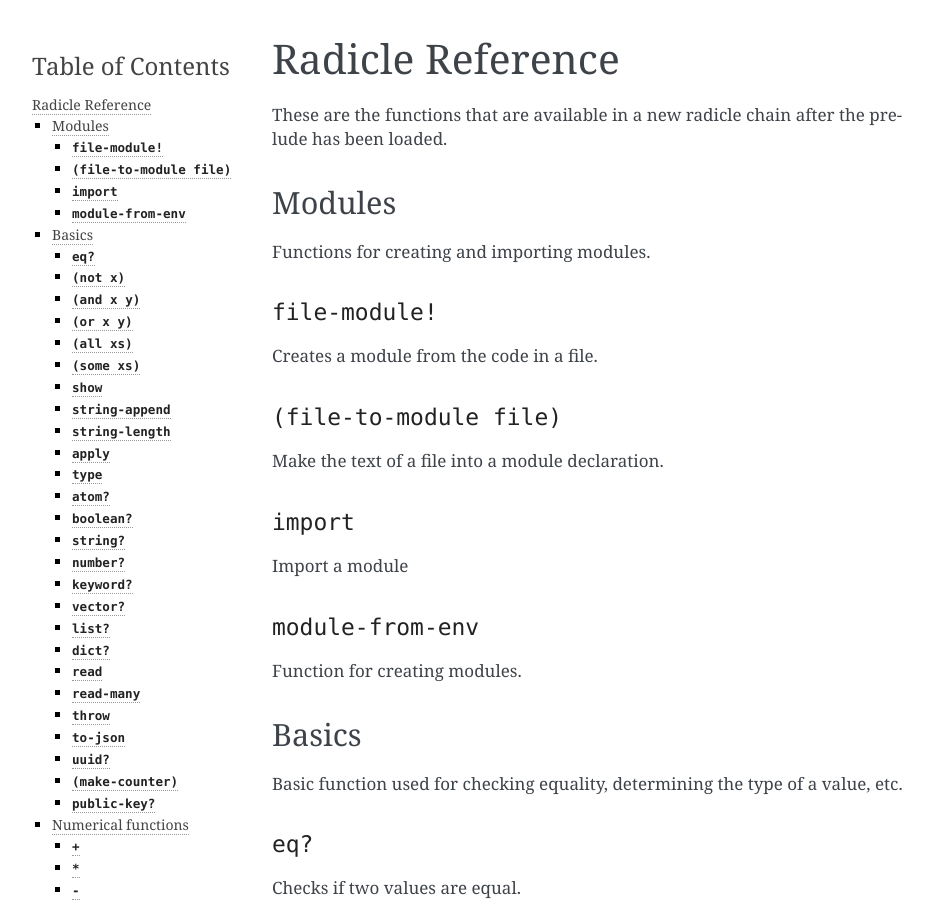
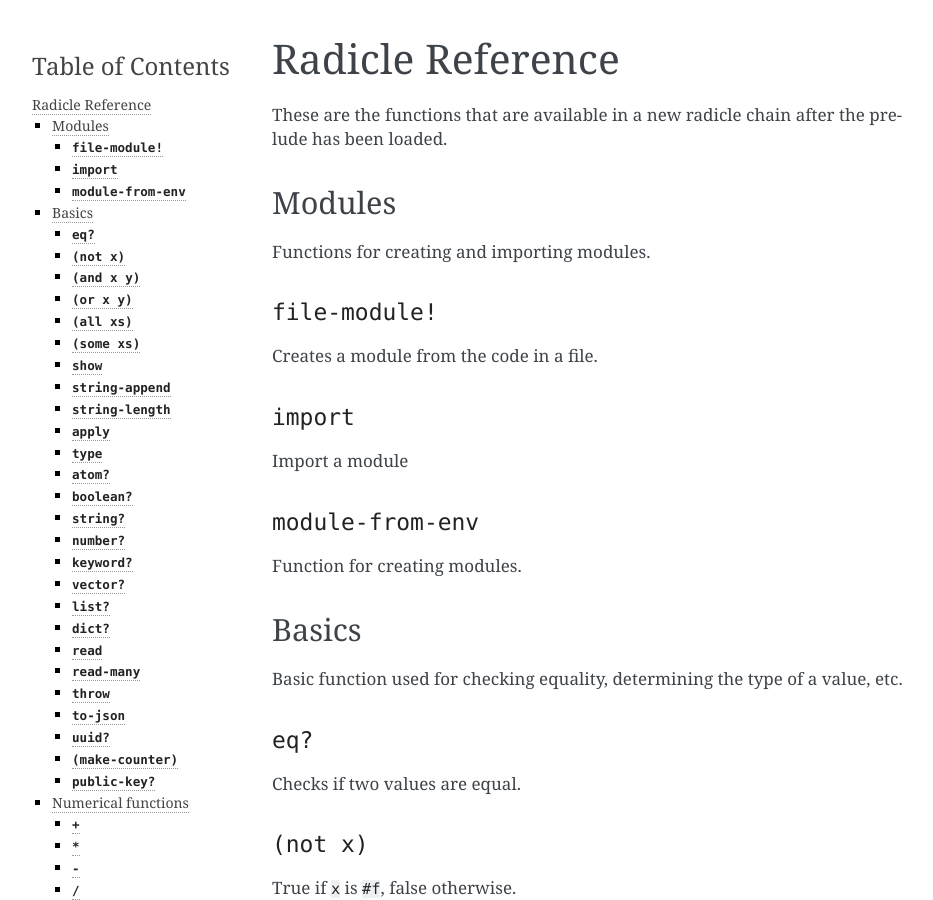
Before and after one commit to radicle-dev/radicle-alpha, a Sphinx documentation site: the page built from docs/source/reference.rst, in a window 1280 px wide and 900 px high. Shown: the whole window, without its empty margins (148-1081 px from the left). Built offline with Sphinx 7.4.7, drawn with Linux system fonts in a browser that asks for light colours; pages that are not in the unit, such as notebooks, are missing from menus.

Commit message:
Fix tests

```diff
--- a/docs/source/reference.rst
+++ b/docs/source/reference.rst
@@ -13,11 +13,6 @@ Functions for creating and importing modules.
 ~~~~~~~~~~~~~~~~
 
 Creates a module from the code in a file.
-
-``(file-to-module file)``
-~~~~~~~~~~~~~~~~~~~~~~~~~
-
-Make the text of a file into a module declaration.
 
 ``import``
 ~~~~~~~~~~
```
Also changed, not shown: 5 other files.
